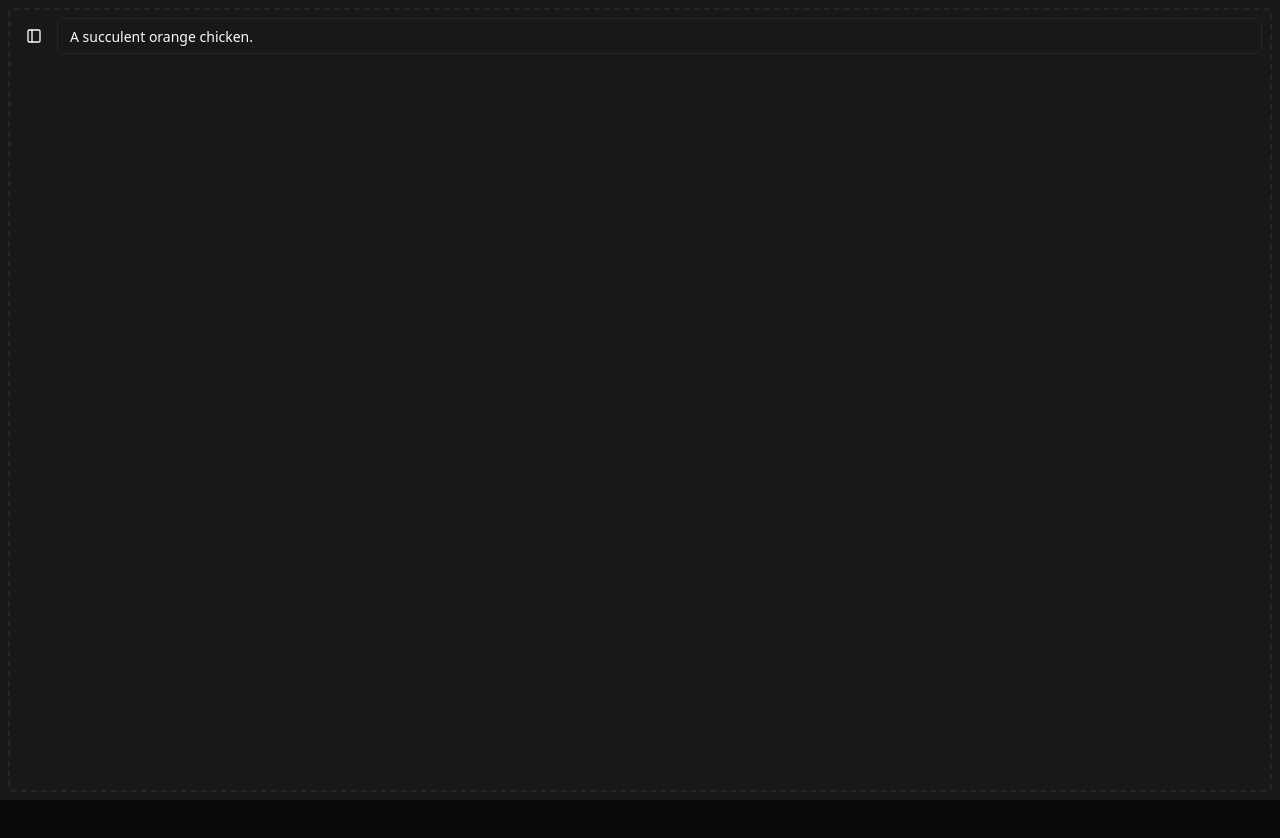
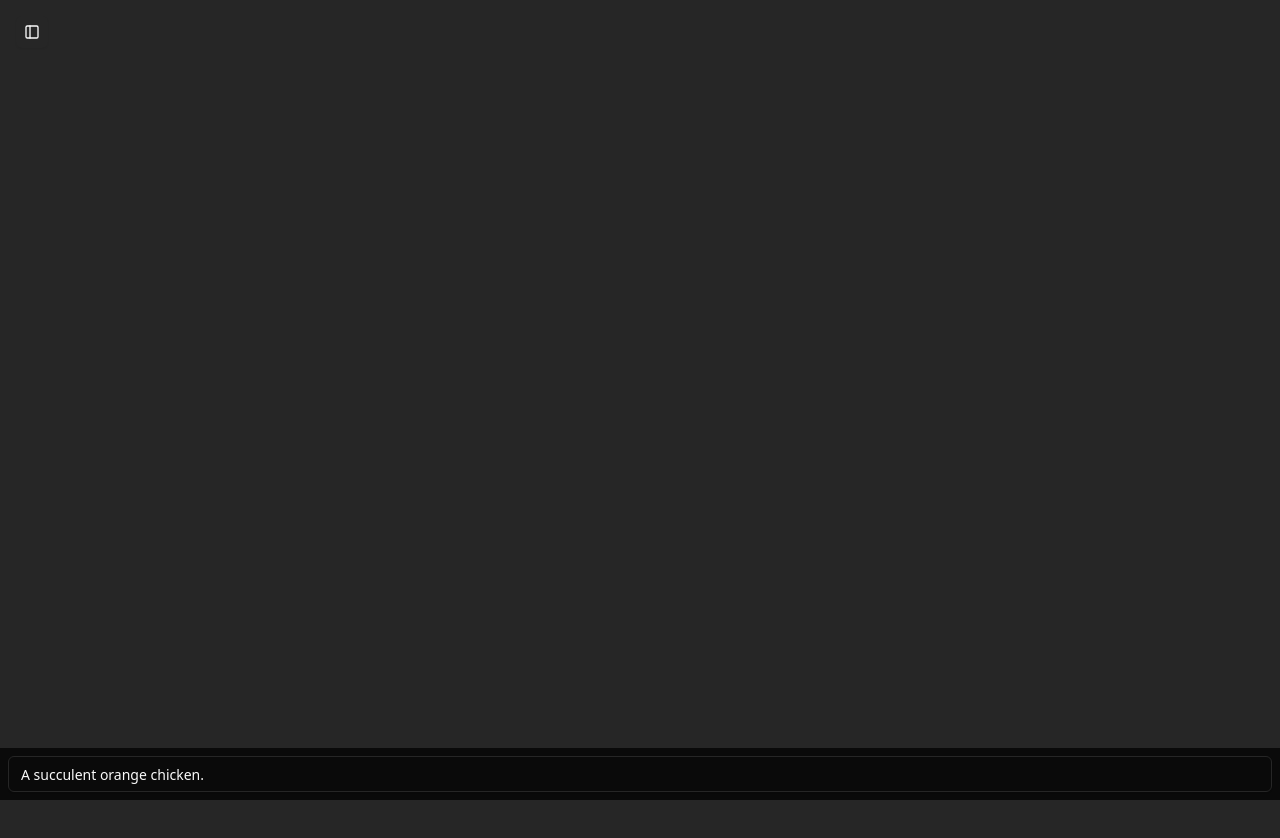
Before and after one commit to Jacksonmills/recipe-app, a Next.js app: page /vercel-ai-streaming in a window 1280 px wide. Shown: the top 838 px of the page. Before the commit the page ends 800 px from the top, so only its background shows below. Built offline with nearby package versions, Linux system fonts and the light colour scheme; no server answers.

Commit message:
Refactor sidebar components and improve layout

```diff
--- a/app/layout.tsx
+++ b/app/layout.tsx
@@ -1,8 +1,9 @@
 import type { Metadata } from "next";
 import localFont from "next/font/local";
 import "./globals.css";
-import { SidebarLayout, SidebarTrigger } from "@/components/ui/sidebar";
+import { SidebarLayout } from "@/components/ui/sidebar";
 import { AppSidebar } from "@/components/app-sidebar";
+import { ClientSidebarTrigger } from "@/components/client-sidebar-trigger";
 
 const geistSans = localFont({
   src: "./fonts/GeistVF.woff",
@@ -29,17 +30,20 @@ export default async function RootLayout({
   return (
     <html lang="en">
       <body
-        className={`${geistSans.variable} ${geistMono.variable} antialiased dark`}
+        className={`${geistSans.variable} ${geistMono.variable} antialiased dark bg-accent`}
       >
         <SidebarLayout
           defaultOpen={cookies().get("sidebar:state")?.value === "true"}
         >
           <AppSidebar />
-          <main className="flex flex-1 flex-col p-2 transition-all duration-300 ease-in-out">
-            <div className="h-full rounded-md border-2 border-dashed p-2 flex gap-2 items-start">
-              <SidebarTrigger className="my-[2px]" />
-              <div className="w-full">
+          <main className="flex flex-1 flex-col transition-all duration-300 ease-in-out">
+            <div className="h-full p-2 relative">
+              <div className="size-full relative">
                 {children}
+              </div>
+
+              <div className="absolute top-4 left-4">
+                <ClientSidebarTrigger />
               </div>
             </div>
           </main>
--- a/app/vercel-ai-streaming/page.tsx
+++ b/app/vercel-ai-streaming/page.tsx
@@ -8,7 +8,7 @@ import { RecipeCard } from "@/components/recipe-card";
 import { RecipeSchema } from "@/lib/recipe-schema";
 import { Loader } from "lucide-react";
 
-export default function VercelAiPage() {
+export default function VercelAiStreamingPage() {
   const [prompt, setPrompt] = useState("A succulent orange chicken.");
   const { object, submit, isLoading } = useObject({
     schema: RecipeSchema,
@@ -16,8 +16,12 @@ export default function VercelAiPage() {
   });
 
   return (
-    <div className="flex flex-col gap-4">
-      <div className="relative">
+    <>
+      <div className="grow min-h-full">
+        <RecipeCard recipe={object} />
+      </div>
+      <div className="sticky bottom-0 left-0">
+        <div className="relative w-[calc(100%_+_16px)] -ml-2 bg-background p-2">
           <Input
             value={prompt}
             disabled={isLoading}
@@ -34,7 +38,7 @@ export default function VercelAiPage() {
             {isLoading && <Loader className="animate-spin-slow" />}
           </div>
         </div>
-      <RecipeCard recipe={object} />
       </div>
+    </>
   );
 }
--- a/components/app-sidebar.tsx
+++ b/components/app-sidebar.tsx
@@ -11,7 +11,9 @@ import { NavMain } from "@/components/nav-main"
 import {
   Sidebar,
   SidebarContent,
+  SidebarHeader,
   SidebarItem,
+  SidebarTrigger,
 } from "@/components/ui/sidebar"
 const data = {
   navMain: [
@@ -53,7 +55,10 @@ const data = {
 export function AppSidebar() {
   return (
     <Sidebar>
-      <SidebarContent>
+      <SidebarContent className="pt-0">
+        <SidebarHeader>
+          <SidebarTrigger className="m-2" />
+        </SidebarHeader>
         <SidebarItem>
           <NavMain items={data.navMain} />
         </SidebarItem>
--- /dev/null
+++ b/components/client-sidebar-trigger.tsx
@@ -0,0 +1,15 @@
+'use client'
+
+import { SidebarTrigger, useSidebar } from "./ui/sidebar";
+
+export function ClientSidebarTrigger() {
+  const { open } = useSidebar()
+
+  if (open) {
+    return null
+  }
+
+  return (
+    <SidebarTrigger variant="secondary" />
+  )
+}
--- a/components/ui/sidebar.tsx
+++ b/components/ui/sidebar.tsx
@@ -5,8 +5,9 @@ import { PanelLeft } from "lucide-react"
 
 import { useIsMobile } from "@/hooks/use-mobile"
 import { cn } from "@/lib/utils"
-import { Button } from "@/components/ui/button"
+import { Button, buttonVariants } from "@/components/ui/button"
 import { Sheet, SheetContent } from "@/components/ui/sheet"
+import { VariantProps } from "class-variance-authority";
 
 export const SIDEBAR_STATE_COOKIE = "sidebar:state"
 
@@ -54,7 +55,7 @@ const SidebarLayout = React.forwardRef<
           } as React.CSSProperties
         }
         className={cn(
-          "flex min-h-screen bg-accent/50 pl-0 transition-all duration-300 ease-in-out data-[sidebar=closed]:pl-0 sm:pl-[--sidebar-width]",
+          "flex min-h-screen  pl-0 transition-all duration-300 ease-in-out data-[sidebar=closed]:pl-0 sm:pl-[--sidebar-width]",
           className
         )}
         {...props}
@@ -66,14 +67,16 @@ SidebarLayout.displayName = "SidebarLayout"
 
 const SidebarTrigger = React.forwardRef<
   HTMLButtonElement,
-  React.ComponentProps<"button">
->(({ className, ...props }, ref) => {
+  React.ComponentProps<"button"> & {
+    variant?: VariantProps<typeof buttonVariants>["variant"]
+  }
+>(({ className, variant, ...props }, ref) => {
   const { open, onOpenChange } = useSidebar()
 
   return (
     <Button
       ref={ref}
-      variant="ghost"
+      variant={variant || "ghost"}
       size="icon"
       className={cn("h-8 w-8", className)}
       onClick={() => onOpenChange(!open)}
@@ -129,7 +132,7 @@ const SidebarHeader = React.forwardRef<
   return (
     <div
       ref={ref}
-      className={cn("flex items-center border-b px-2.5 py-2", className)}
+      className={cn("flex items-center border-b p-2.5", className)}
       {...props}
     />
   )
@@ -143,7 +146,7 @@ const SidebarFooter = React.forwardRef<
   return (
     <div
       ref={ref}
-      className={cn("flex items-center border-t px-2.5 py-2", className)}
+      className={cn("flex items-center border-t p-2.5", className)}
       {...props}
     />
   )
```
Lines whose indentation alone changed are shown as unchanged.
